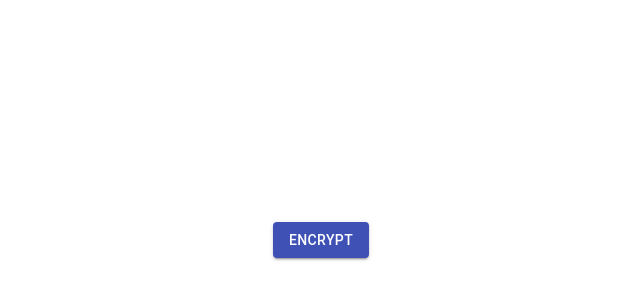
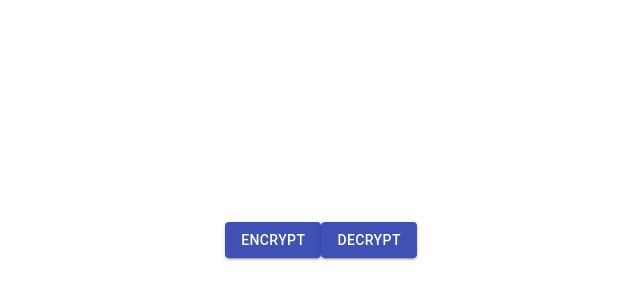
Before and after one commit to mwanago/encryptor, a React (Create React App) app: page / in a window 1280 px wide. Shown: the part 160-460 px from the top of the page, without its empty margins (319-959 px from the left). Built offline with nearby package versions, Linux system fonts and the light colour scheme.

Commit message:
feat(Decryptor): decrypt files

```diff
--- a/src/components/App/App.tsx
+++ b/src/components/App/App.tsx
@@ -1,11 +1,12 @@
 import React, { FunctionComponent } from 'react';
+import Decrypt from '../Decrypt/Decrypt';
 import Encrypt from '../Encrypt/Encrypt';
 import styles from './styles.module.scss';
 
 const App: FunctionComponent = () => {
   return (
     <div className={styles.wrapper}>
-      <Encrypt />
+      <Encrypt /> <Decrypt/>
     </div>
   );
 };
--- /dev/null
+++ b/src/components/Decrypt/Decrypt.tsx
@@ -0,0 +1,20 @@
+import React, { ChangeEvent, Component } from 'react';
+import Decryptor from '../../utilities/decryptor';
+import FilePicker from '../FilePicker/FilePicker';
+
+class Decrypt extends Component {
+  public handleUpload = (event: ChangeEvent<HTMLInputElement>) => {
+    if (event.target.files) {
+      const file: File = event.target.files[event.target.files.length - 1];
+      const decryptor = new Decryptor(file);
+      decryptor.decrypt();
+    }
+  }
+  public render() {
+    return (
+      <FilePicker text="decrypt" onUpload={this.handleUpload}/>
+    );
+  }
+}
+
+export default Decrypt;
--- /dev/null
+++ b/src/utilities/decryptor.tsx
@@ -0,0 +1,26 @@
+import { ModeOfOperation } from 'aes-js';
+import { saveAs } from 'file-saver';
+
+class Decryptor {
+  public file: File;
+  public key = [0, 1, 2, 3, 4, 5, 6, 7, 8, 9, 10, 11, 12, 13, 14, 15];
+
+  constructor(file: File) {
+    this.file = file;
+  }
+
+  public async decrypt() {
+    const buffer = await (this.file as any)
+      .arrayBuffer();
+    const bytes = new Uint8Array(buffer);
+    const encodedBytes = new ModeOfOperation.ctr(this.key).decrypt(bytes);
+    this.saveToDisc(encodedBytes);
+  }
+
+  private saveToDisc(encodedBytes: Uint8Array) {
+    const file = new File([new Blob([encodedBytes])], 'test.txt', { type: 'text/plain;charset=utf-8' });
+    saveAs(file);
+  }
+}
+
+export default Decryptor;
```
